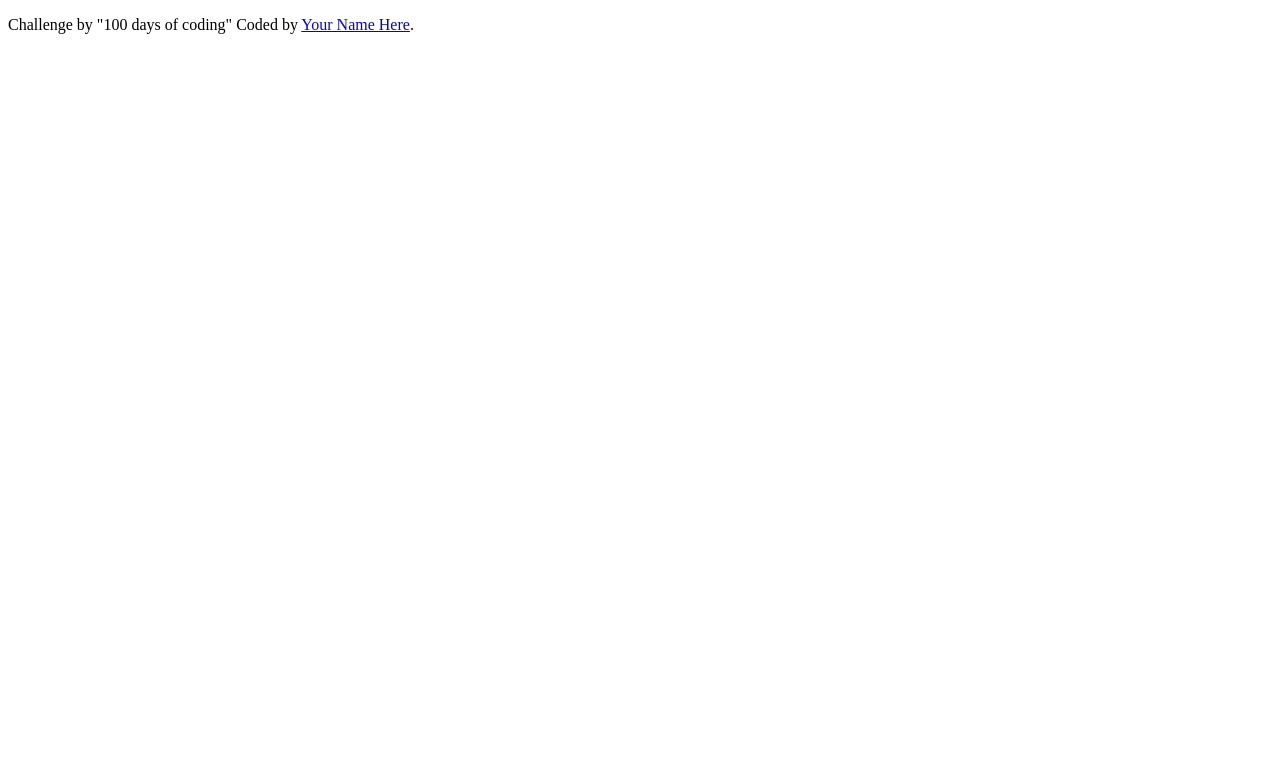
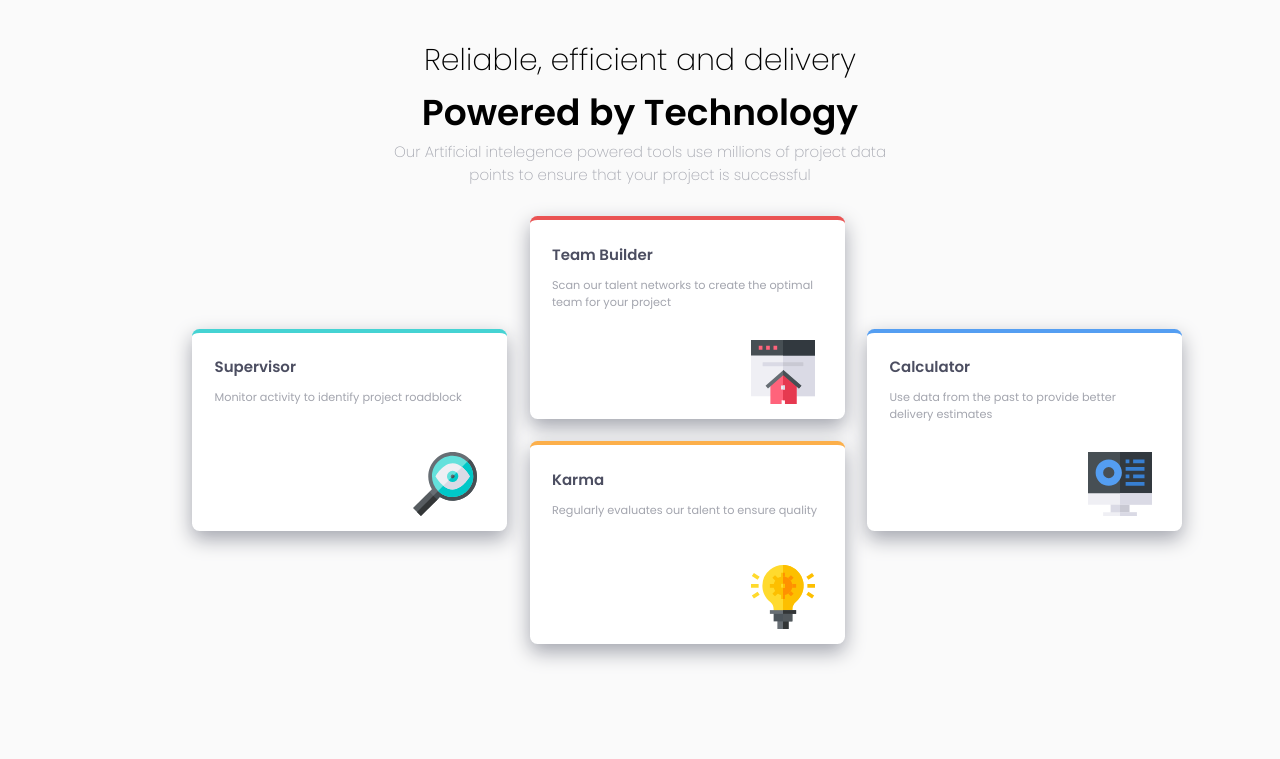
Before and after one commit to jidoggs/Four-Card-Section, a plain HTML site: page index.html in a window 1280 px wide. Drawn offline with Linux system fonts and the light colour scheme.

Commit message:
100DOC D 000

```diff
--- a/css/main.scss
+++ b/css/main.scss
@@ -0,0 +1,145 @@
+@import url('https://fonts.googleapis.com/css2?family=Poppins:wght@200;400;600&display=swap');
+* {
+    margin: 0;
+    padding: 0;
+    font-size: 15px;
+    font-family: Poppins;
+    // background-color:hsl(0, 0%, 98%);
+    ;
+    // text-align: center;
+}
+
+$primary-red :hsl(0, 78%, 62%);
+$primary-cyan: hsl(180, 62%, 55%);
+$primary-orange: hsl(34, 97%, 64%);
+$primary-blue: hsl(212, 86%, 64%);
+
+$secondary-blue: hsl(229, 6%, 66%);
+$tertiary-blue: hsl(234, 12%, 34%);
+$primary-gray: hsl(0, 0%, 98%);
+
+// 1em = 15px
+
+@mixin respond($breakpoint) {
+    @if $breakpoint == mobile {
+        @media only screen and (max-width: 25em) {  //375px
+            @content
+        }
+    };
+    @if $breakpoint == tablet {
+        @media only screen and (min-width: 51.2em) {  //768px
+            @content
+        }
+    };
+
+    @if $breakpoint == laptop {
+        @media only screen and (min-width: 72em) { //1080px
+            @content
+        }
+    };
+
+    @if $breakpoint == desktop {
+        @media only screen and (min-width: 96em) { //1440px
+            @content
+        }
+    };
+}
+body {
+    background-color: $primary-gray;
+    @include respond(mobile) {
+        padding: 0 2rem;
+    }
+}
+
+.features {
+    background-color: $primary-gray;
+    position: relative;
+    &__headtag {
+        text-align: center;
+        padding: 2rem 0;
+        @include respond(mobile){
+            padding: 4rem 0;
+        }
+        h2 {
+            font-weight: 600;
+            font-size: 2.4rem;
+            @include respond(mobile){
+                font-size: 1.6rem;
+            }
+            span{
+                font-weight: 200;
+                font-size: 2rem;
+                @include respond(mobile){
+                    font-size: 1.35rem;
+                }
+            }
+        }
+        p {
+            font-weight: 200;
+            color: $secondary-blue;
+            text-align: center;
+            width: 35.2rem;
+            margin: 0 auto;
+            @include respond(mobile) {
+                width: initial;
+                margin: 0;
+            }
+        }
+
+    }
+
+    &__container {
+        width: 70%;
+        margin: 0 auto;
+        display: grid;
+        grid-template-columns: 6em 6em 6em 6em 6em 6em 6em 6em 6em 6em;
+        grid-template-rows: 6em 6em 6em 6em 6em;
+        gap: 1.5em 1.5em;
+        grid-template-areas:
+            ". . . place2 place2 place2 . . . ."
+            "place1 place1 place1 place2 place2 place2 place4 place4 place4 ."
+            "place1 place1 place1 place3 place3 place3 place4 place4 place4 ."
+            ". . . place3 place3 place3 . . . .";
+            // ". . . . . . . . . .";
+         @include respond(mobile) {
+             display: block;
+             margin: 0;
+             width: 86%;
+             padding-bottom: 4rem;
+         }
+    }
+    .place1 { grid-area: place1; border-top: .3rem solid $primary-cyan;}
+    .place2 { grid-area: place2; border-top: .3rem solid $primary-red;}
+    .place3 { grid-area: place3; border-top: .3rem solid $primary-orange; }
+    .place4 { grid-area: place4; border-top: .3rem solid $primary-blue;}
+
+    &__item {
+        padding: 1.5em;
+        position: relative;
+        background-color: #fff;
+        border-radius: .5rem;
+        box-shadow: 0px 8px 20px $secondary-blue;
+
+        h4{
+            color: $tertiary-blue;
+            padding-bottom: .75rem;
+        }
+        p {
+            color: $secondary-blue;
+            font-size: .75rem;
+        }
+        img {
+            position: absolute;
+            right: 2rem;
+            bottom: 1rem;
+        }
+
+        @include respond(mobile) {
+            margin-bottom: 2rem;
+            width: 100%;
+            height: 12rem;
+        }
+    }
+
+
+}
--- a/index.html
+++ b/index.html
@@ -7,7 +7,7 @@
   <link rel="icon" type="image/png" sizes="32x32" href="./images/favicon-32x32.png">
   <link rel="preconnect" href="https://fonts.googleapis.com">
   <link rel="preconnect" href="https://fonts.gstatic.com" crossorigin>
-  <link href="https://fonts.googleapis.com/css2?family=Poppins:wght@400;700&display=swap" rel="stylesheet">
+  <!-- <link href="https://fonts.googleapis.com/css2?family=Poppins:wght@400;700&display=swap" rel="stylesheet"> -->
   <link rel="stylesheet" href="css/main.css">
   <title> Day "0" 100 days of coding | Four card feature section</title>
 
@@ -15,13 +15,44 @@
 </head>
 <body>
 
+  <section>
+    <div class="features">
+      <div class="features__headtag">
+        <h2><span>Reliable, efficient and delivery</span><br/>Powered by Technology</h2>
+        <p class="subhead">Our Artificial intelegence powered tools use millions of project data points to ensure that your project is successful</p>
+      </div>
+      <div class="features__container">
+        <div class="features__item place2">
+          <h4>Team Builder</h4>
+          <p>Scan our talent networks to create the optimal team for your project</p>
+          <img src="/images/icon-team-builder.svg" alt="Team Builder" />
+        </div>
+        <div class="features__item place1">
+          <h4>Supervisor</h4>
+          <p>Monitor activity to identify project roadblock</p>
+          <img src="/images/icon-supervisor.svg" alt="Supervior" />
+        </div>
+        <div class="features__item place4">
+          <h4>Calculator</h4>
+          <p>Use data from the past to provide better delivery estimates</p>
+          <img src="/images/icon-calculator.svg" alt="Calculator" />
+        </div>
+        <div class="features__item place3">
+          <h4>Karma</h4>
+          <p>Regularly evaluates our talent to ensure quality</p>
+          <img src="/images/icon-karma.svg" alt="Karma" />
+        </div>
+      </div>
+    </div>
+  </section>
 
 
-  <footer>
+
+  <!-- <footer>
     <p class="attribution">
       Challenge by "100 days of coding"
       Coded by <a href="#">Your Name Here</a>.
     </p>
-  </footer>
+  </footer> -->
 </body>
 </html>
```
Also changed, not shown: css/main.css, 1 other file.
